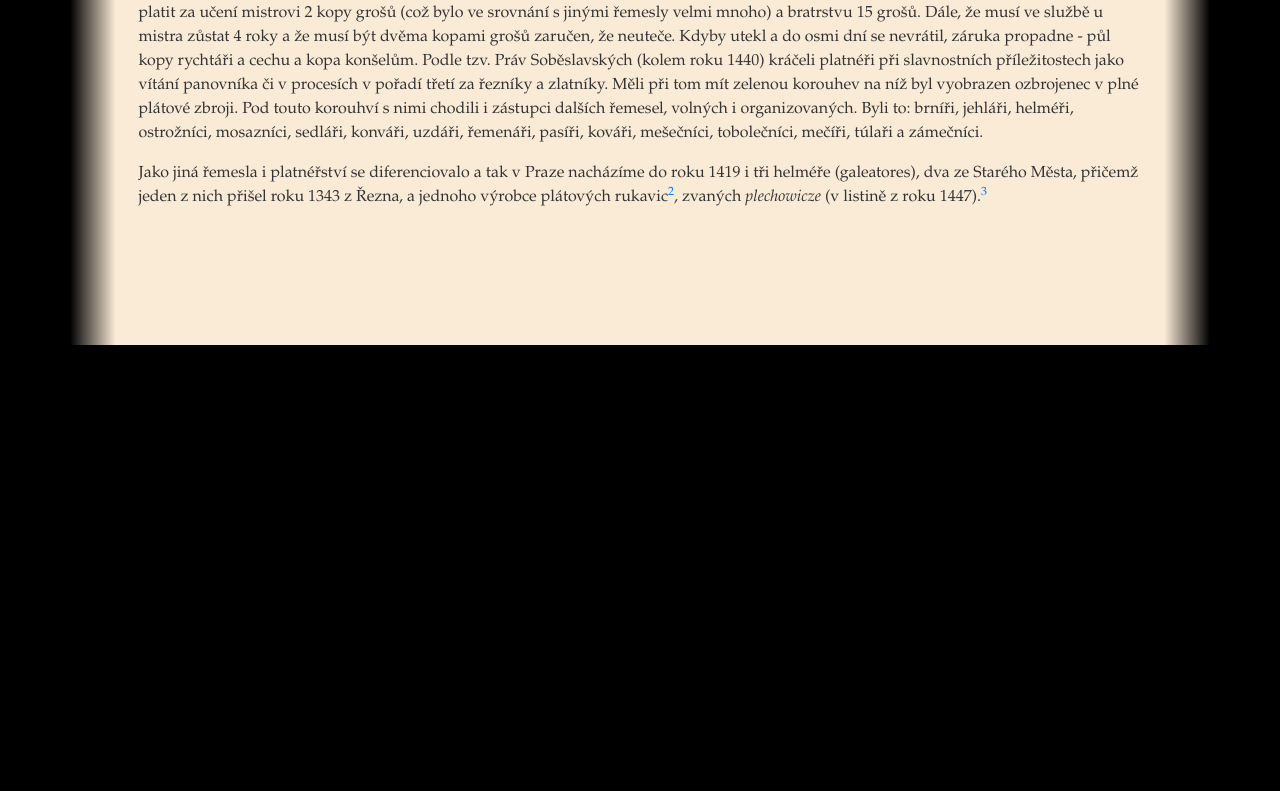
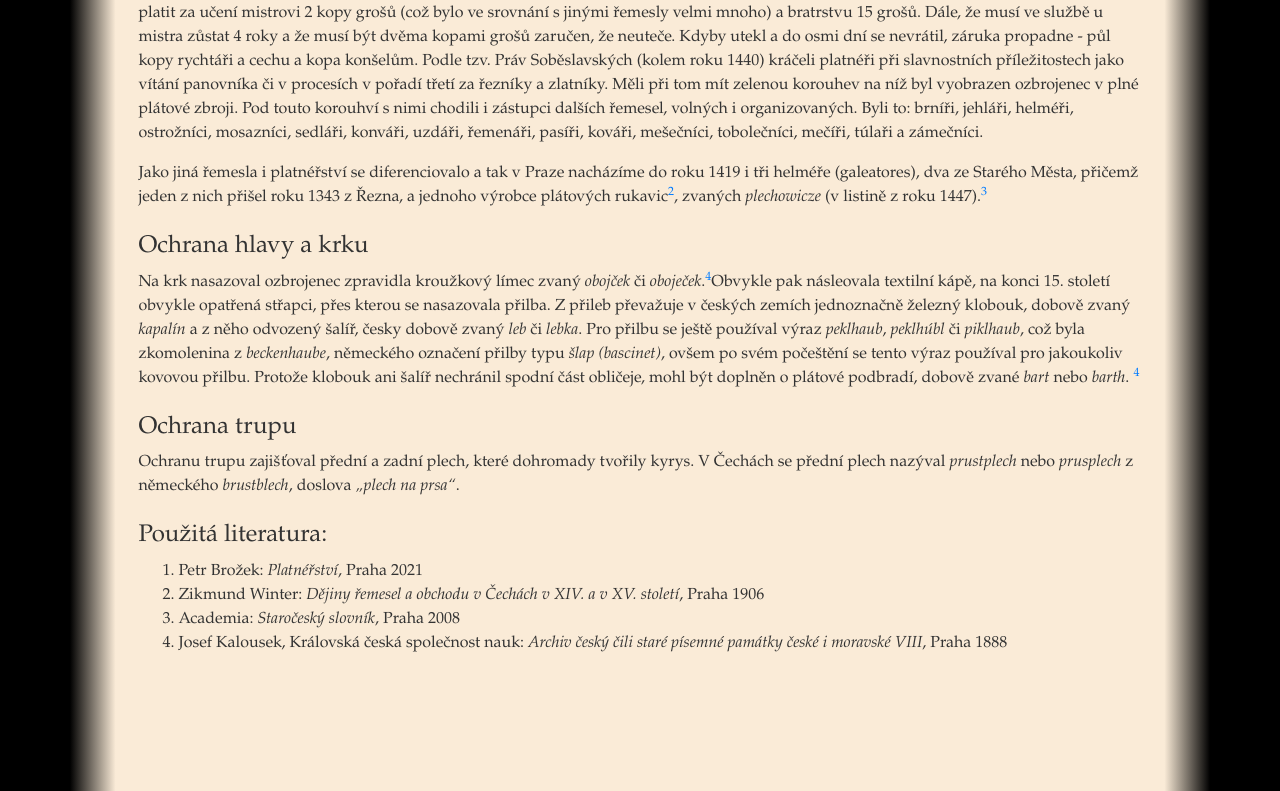
Before and after one commit to claryaldringen/tyrovsti.cz, a Next.js app: page /vyzbroj-a-vystroj in a window 1280 px wide. Shown: the part 1188-1979 px from the top of the page. Before the commit the page ends 1533 px from the top, so only its background shows below. Built offline with nearby package versions, Linux system fonts and the light colour scheme.

Commit message:
feat: Title image for muzsky odev

```diff
--- a/components/Articles/cz/zbroj/uvod.js
+++ b/components/Articles/cz/zbroj/uvod.js
@@ -2,6 +2,7 @@ import { Col, Row } from 'reactstrap'
 import React from 'react'
 import { Qt } from '../../../Quote/Qt'
 import { PUBLICATIONS } from '../../../../shared/constants'
+import { Cit } from '../../../Citation'
 
 export const Zbroj = () => (
   <>
@@ -127,7 +128,45 @@ export const Zbroj = () => (
           , zvaných <i>plechowicze</i> (v listině z roku 1447).
           <Qt publication={PUBLICATIONS.ACADEMIA} />
         </p>
-        <p></p>
+      </Col>
+    </Row>
+    <Row>
+      <Col>
+        <h4>Ochrana hlavy a krku</h4>
+        <p>
+          Na krk nasazoval ozbrojenec zpravidla kroužkový límec zvaný{' '}
+          <i>obojček</i> či <i>oboječek</i>.
+          <Qt
+            publication={PUBLICATIONS.ARCHIV8}
+            href="https://www.ndk.cz/view/uuid:264e7b10-8dd8-11e8-9588-5ef3fc9bb22f?page=uuid:dc8ba9a0-9b8b-11e8-a1e1-005056827e51&fulltext=obojček"
+          />
+          Obvykle pak násleovala textilní kápě, na konci 15. století obvykle
+          opatřená střapci, přes kterou se nasazovala přilba. Z přileb převažuje
+          v českých zemích jednoznačně železný klobouk, dobově zvaný{' '}
+          <i>kapalín</i> a z něho odvozený šalíř, česky dobově zvaný <i>leb</i>{' '}
+          či <i>lebka</i>. Pro přilbu se ještě používal výraz <i>peklhaub</i>,{' '}
+          <i>peklhúbl</i> či <i>piklhaub</i>, což byla zkomolenina z{' '}
+          <i>beckenhaube</i>, německého označení přilby typu{' '}
+          <i>šlap (bascinet)</i>, ovšem po svém počeštění se tento výraz
+          používal pro jakoukoliv kovovou přilbu. Protože klobouk ani šalíř
+          nechránil spodní část obličeje, mohl být doplněn o plátové podbradí,
+          dobově zvané <i>bart</i> nebo <i>barth</i>.{' '}
+          <Qt
+            publication={PUBLICATIONS.ARCHIV8}
+            href="https://www.ndk.cz/view/uuid:264e7b10-8dd8-11e8-9588-5ef3fc9bb22f?page=uuid:dc8ba9a0-9b8b-11e8-a1e1-005056827e51&fulltext=barth"
+          />
+        </p>
+      </Col>
+    </Row>
+    <Row>
+      <Col>
+        <h4>Ochrana trupu</h4>
+        <p>
+          Ochranu trupu zajišťoval přední a zadní plech, které dohromady tvořily
+          kyrys. V Čechách se přední plech nazýval <i>prustplech</i> nebo{' '}
+          <i>prusplech</i> z německého <i>brustblech</i>, doslova{' '}
+          <Cit>plech na prsa</Cit>.
+        </p>
       </Col>
     </Row>
   </>
--- a/pages/vyzbroj-a-vystroj/index.js
+++ b/pages/vyzbroj-a-vystroj/index.js
@@ -3,6 +3,7 @@ import React from 'react'
 import { HeadExtended } from '../../components/HeadExtended'
 import { LANG_CS } from '../../shared/constants'
 import { Zbroj } from '../../components/Articles/cz/zbroj/uvod'
+import { Sources } from '../../components/Quote/Sources'
 
 const Page = () => {
   return (
@@ -13,6 +14,7 @@ const Page = () => {
           <Col className="text">
             <h1>Výzbroj a výstroj</h1>
             <Zbroj />
+            <Sources />
           </Col>
         </Row>
       </Container>
--- a/shared/constants.js
+++ b/shared/constants.js
@@ -121,6 +121,12 @@ export const PUBLICATIONS = {
     city: { cs: 'Praha', en: 'Prague' },
     year: 1999,
   },
+  ARCHIV8: {
+    name: 'Archiv český čili staré písemné památky české i moravské VIII',
+    author: 'Josef Kalousek, Královská česká společnost nauk',
+    city: { cs: 'Praha', en: 'Prague' },
+    year: 1888,
+  },
   ARCHIV14: {
     name: 'Archiv český čili staré písemné památky české i moravské XIV',
     author:
```
Also changed, not shown: pages/muzsky-odev/index.js (+7 -1 lines).
